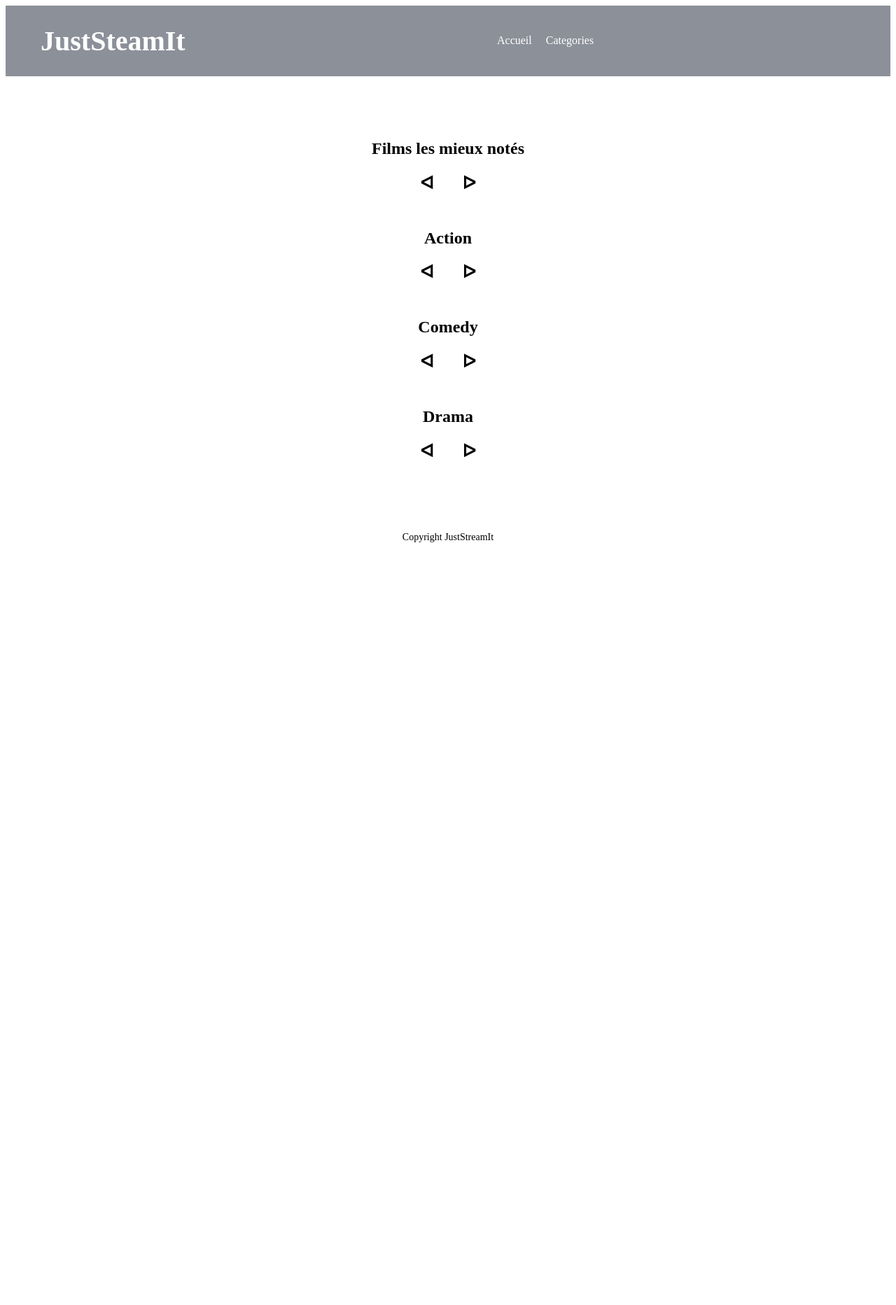
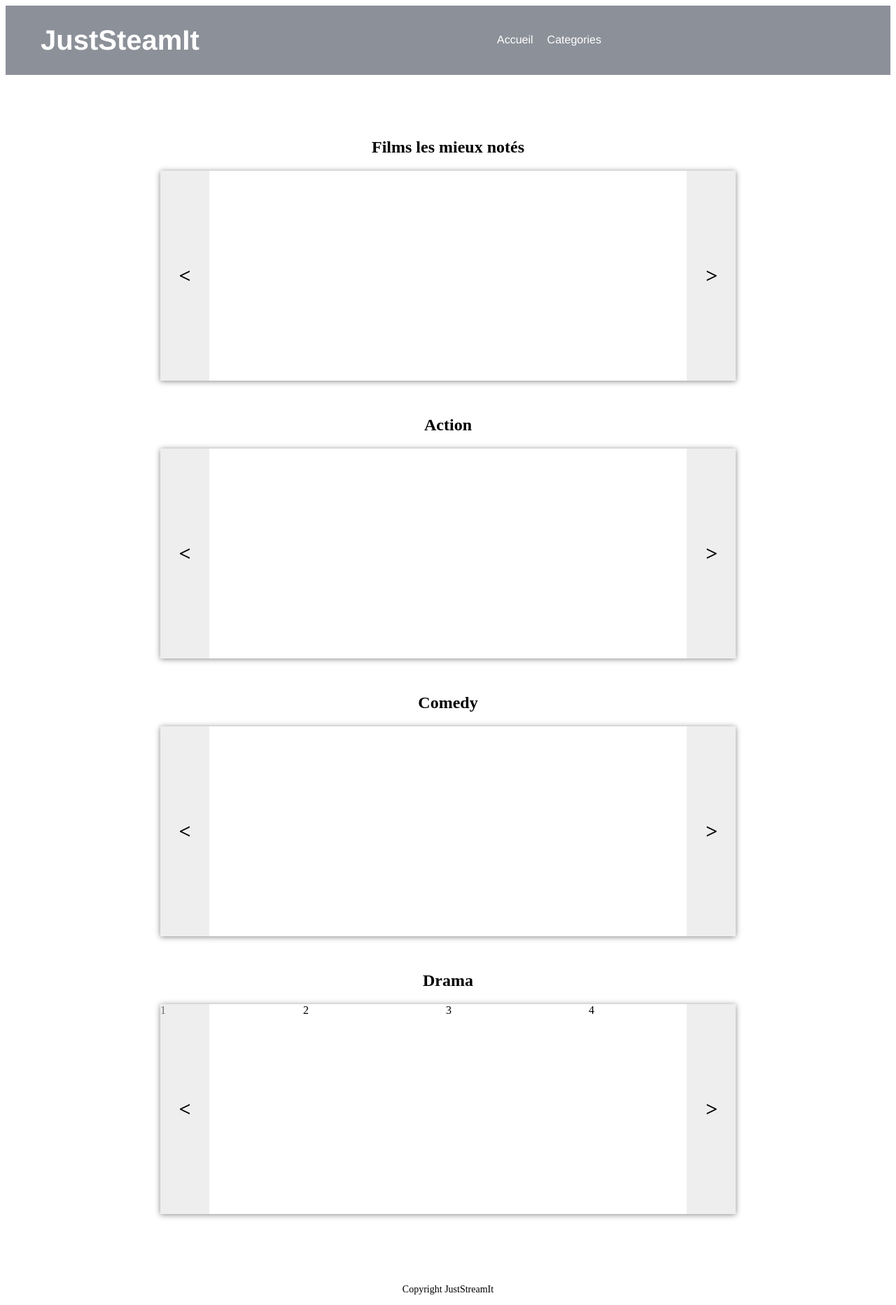
Before and after one commit to ChristelleDS/Env_projet6, a Flask app: page /accueil/ in a window 1280 px wide. Shown: the whole page at 70% size. Before the commit the page ends 775 px from the top, so only its background shows below. Run offline with Flask 2, Linux system fonts and the light colour scheme.

Commit message:
maj modale

```diff
--- a/static/css/style.css
+++ b/static/css/style.css
@@ -3,7 +3,7 @@ style.css
 ---------
 Fichier de style
 */
-:root {
+body {
   --polices: Helvetica,Arial,sans-serif;
 }
 
@@ -23,7 +23,7 @@ h1
 {
     font-size: 40px;
     color: white;
-    font-family: --polices;
+    font-family: var(--polices);
 }
 nav
 {
@@ -35,7 +35,7 @@ nav a
 {
     text-decoration: none;
     color: white;
-    font-family: --polices;
+    font-family: var(--polices);
     padding-left: 20px;
 }
 nav a:hover
@@ -107,68 +107,11 @@ h2
     padding-left: 20px;
 }
 
-.category{
-    display:  flex;
-    flex-wrap: nowrap;
-    justify-content: center;
-    align-items: center;
-}
-
-.carousel
-{
-    display: flex;
-    flex-wrap: nowrap;
-    justify-content: center;
-    align-items: center;
-}
-
-
-.movie
-{
-    display:  flex;
-    border: 2px solid black;
-    background-color: black;
-    background-size: cover;
-    padding: 0px 0px 0px 0px;
-    margin-right: 10px;
-    cursor:  pointer;
-    transition: 1s;
-    overflow: hidden;
-    /*height: cover;*/
-}
-
-.movie:hover
-{
-    transform: scale(1.2);
-}
-
-.nav_btn
-{
-    color: black;
-    font-weight: bold;
-    height: 100%;
-    width: 60px;
-    background-color: white;
-    border-style : none;
-    font-size: 25px;
-    text-align: center;
-}
-
-
-.leftbutton
-{
-    left: 20px;
-}
-.rightbutton
-{
-    right: 20px;
-}
-
 
 footer
 {
     text-align: center;
-    font-family: --polices;
+    font-family: var(--polices);
     margin-top: 100px;
 }
 
@@ -177,51 +120,47 @@ footer
 .modal_btn{
     cursor:  pointer;
     font-size: 18px;
-    margin 100px auto;
+    margin: auto;
     display:  block;
     min-width: 150px;
 }
 
 .modal_container{
-   /*visibility: hidden;
-    position:  fixed;*/
-    display: none;
+    display: none; /* Hidden by default */
+    position: fixed; /* Stay in place */
+    z-index: 1; /* Sit on top */
+    padding-top: 100px; /* Location of the box */
     top: 0;
-    width: 100%;
-    height: 100%;
+    left: 0;
+    width: 100%; /* Full width */
+    height: 100%; /* Full height */
+    overflow: auto; /* Enable scroll if needed */
+    background-color: rgb(0,0,0); /* Fallback color */
+    background-color: rgba(0,0,0,0.4); /* Black w/ opacity */
+
 }
 
 
-.overlay{
-    /* position:  absolute; */
-    display: none;
-    width:  100%;
-    height: 100%;
-    background: #333333d3;
-}
-
-.modal
-{
+.modal {
     width: 95%;
-    max-width: 700px;
+    max-width: 800px;
     min-width: 300px;
-    padding: 30px;
+    padding: 40px;
     background: #fff;
     position: absolute; /* Stay in place */
     top: 40%;
-    margin-top: 200px;
+    margin-top: 20px;
     left: 50%;
     min-height: 200px;
-    height:  auto;
+    max-height:  400px;
     transform: translate(-50%, -50%);
-    overflow-y: auto;
+    overflow-y: scroll;
     border-radius: 5px;
-    transition: .1s;
-    z-index: 2;
+    z-index: 1;
 }
 
 /* The Close Button */
-.close_modal
+#close_modal
 {
   padding: 8px 10px;
   border:  none;
@@ -238,7 +177,7 @@ footer
 .movieDetails{
     margin-bottom: 10px;
     margin-top: 20px;
-    font-family: --polices;
+    font-family: var(--polices);
 }
 
 
@@ -250,3 +189,64 @@ footer
     flex-direction: column;
  }
 }
+
+
+/* CAROUSEL CSS */
+.carousel {
+  margin: 20px;
+}
+.carousel__view {
+  width: calc((200px * 4) + 22px);
+  height: 300px;
+  background: white;
+  box-shadow: 0 1px 8px #888888;
+  margin: auto;
+  overflow: hidden;
+  position: relative;
+}
+.carousel__control {
+  position: absolute;
+  z-index: 1;
+  height: 300px;
+  width: 70px;
+  background-color: rgba(221, 221, 221, 0.5);
+  transition: background-color 0.3s;
+  display: table;
+}
+.carousel__control .icon {
+  display: table-cell;
+  vertical-align: middle;
+  text-align: center;
+  font-weight: bold;
+  font-size: 30px;
+}
+.carousel__control:hover {
+  background-color: rgba(221, 221, 221, 0.8);
+}
+.carousel__control:first-of-type {
+  left: 0;
+}
+.carousel__control:last-of-type {
+  right: 0;
+}
+
+.product-list {
+  position: absolute;
+  margin: 0;
+  padding: 0;
+  transition: transform 0.3s;
+  transform: translateX(0px);
+  list-style: none;
+  height: 300px;
+}
+.product-list__item {
+  width: 200px;
+  height: 300px;
+  display: inline-block;
+}
+
+.product {
+  display: table;
+  height: 100%;
+  width: 100%;
+}
--- a/static/js/accueil.js
+++ b/static/js/accueil.js
@@ -1,57 +1,4 @@
-function get_listmovies(genre, bloc_id){          /* BLOC_ID = carousel-content?
-    /* récupérer par API la liste des films */
-    url1 = 'http://localhost:8000/api/v1/titles/?genre='+genre+'&sort_by=-imdb_score';
-    url2 = 'http://localhost:8000/api/v1/titles/?genre='+genre+'&page=2&sort_by=-imdb_score';
-    Promise.all([
-            fetch(url1).then(value => value.json()),
-            fetch(url2).then(value => value.json())
-            ])
-            .then((value) => {
-                var json1 = value[0].results;
-                var json2 = value[1].results;
-                var liste = json1.concat(json2);
-                append_item(liste, bloc_id);
-            })
-            .catch((err) => {
-                console.log(err);
-            });
-}
-
-
-function createButton(bloc_id, id, src){
-    /* créer un bouton déclenchant l'ouverture de la modale présentant les infos sur le film */
-        var div = document.getElementById(bloc_id);
-        var but = document.createElement("button");
-        but.setAttribute("onclick", "document.getElementById('modal1').style.display='block', get_moviedetails(id)");
-        but.setAttribute("class", "slide modal_btn movie");   /* ajouter class slide pour le caroussel ??! */
-        but.setAttribute("id", id);
-        var img = document.createElement("img");
-        img.setAttribute("src",src);
-        but.appendChild(img);
-        div.appendChild(but);
-}
-
-
-function append_item(data, bloc_id) {
-    /* Créer un bouton pour chaque film */
-    if (bloc_id=="bestrated_list"){
-        // exclure le meilleur film
-          for (var i = 1; i < 8 ; i++)
-            createButton(bloc_id, data[i].id, data[i].image_url);
-        } else {
-            for (var i = 0; i < 7 ; i++)
-                createButton(bloc_id, data[i].id, data[i].image_url);
-        }
-}
-
-
-get_listmovies("", "bestrated_list");
-get_listmovies("action", "action_list");
-get_listmovies("action", "carousel-content");
-get_listmovies("comedy", "comedy_list");
-get_listmovies("drama", "drama_list");
-
-
+/* BEST MOVIE */
 
 function get_description(movie_id){
     /* récupérer la description du meilleur film par API */
@@ -81,7 +28,7 @@ function get_bestmovie(){
             var mainContainer = document.getElementById("bestmovie_img");
             var div = document.createElement("div");
             div.setAttribute("class", "bestmovie");
-            div.innerHTML = '<img src=' + data.results[0].image_url + ' alt="'+data.results[0].title + '">';
+            div.innerHTML = '<img src=' + data.results[0].image_url + '>';
             mainContainer.appendChild(div);
             var mainContainer = document.getElementById("bestmovie_title");
             var h2 = document.createElement("h2");
@@ -104,8 +51,69 @@ function get_bestmovie(){
 get_bestmovie();
 
 
+/* MOVIES LIST */
 
-/* Gestion de la fenetre modale */
+function get_listmovies(genre, bloc_id){
+    /* récupérer par API la liste des films */
+    url1 = 'http://localhost:8000/api/v1/titles/?genre='+genre+'&sort_by=-imdb_score';
+    url2 = 'http://localhost:8000/api/v1/titles/?genre='+genre+'&page=2&sort_by=-imdb_score';
+    Promise.all([
+            fetch(url1).then(value => value.json()),
+            fetch(url2).then(value => value.json())
+            ])
+            .then((value) => {
+                var json1 = value[0].results;
+                var json2 = value[1].results;
+                var liste = json1.concat(json2);
+                append_item(liste, bloc_id);
+            })
+            .catch((err) => {
+                console.log(err);
+            });
+}
+
+
+function createButton(bloc_id, id, src){
+    /* créer un bouton déclenchant l'ouverture de la modale présentant les infos sur le film */
+        var div = document.getElementById(bloc_id);
+        var but = document.createElement("button");
+        but.setAttribute("onclick", "document.getElementById('modal1').style.display='block', get_moviedetails(id)");
+        but.setAttribute("class", "product modal_btn");
+        but.setAttribute("data-slide",bloc_id.substr(-1));
+        but.setAttribute("id", id);
+        var img = document.createElement("img");
+        img.setAttribute("src",src);
+        but.appendChild(img);
+        div.appendChild(but);
+}
+
+
+function append_item(data, bloc_id) {
+    /* Créer un bouton pour chaque film */
+    var div = document.getElementById(bloc_id);
+    var blocs = div.getElementsByTagName("li");
+    if (bloc_id=="bestrated_list"){
+      // exclure le meilleur film
+      for (var i = 1; i < 8 ; i++)
+        createButton(blocs[i-1].id, data[i].id, data[i].image_url);
+    } else {
+      for (var i = 0; i < 7 ; i++)
+        createButton(blocs[i].id, data[i].id, data[i].image_url);
+    }
+}
+
+
+get_listmovies("", "bestrated_list");
+get_listmovies("action", "action_list");
+get_listmovies("comedy", "comedy_list");
+get_listmovies("drama", "drama_list");
+
+
+
+
+
+
+/* MODAL */
 
 function get_moviedetails(movie_id){
     /* récupérer les informations sur un film, pour affichage dans la modale*/
@@ -122,7 +130,7 @@ function get_moviedetails(movie_id){
                 var div = document.createElement("div");
                 div.setAttribute("class", "movieDetails");
                 div.innerHTML = '<h2 id="movietitle">' + data.title + '</h2>'
-                    + '<img src=' + data.image_url + ' alt="image">'
+                    + '<img src=' + data.image_url + '>'
                     + '<p><b>Genre: </b>' + data.genres
                     + '<br /><b>Date de sortie: </b>' + data.date_published
                     + '<br /><b>Rated: </b>' + data.rated
@@ -139,3 +147,82 @@ function get_moviedetails(movie_id){
                 console.log(err);
             });
 }
+
+
+// Get the modal
+var modal = document.getElementById("modal1");
+
+// Get the button that opens the modal
+var btn = document.getElementsByClassName("modal_btn");
+
+// Get the <span> element that closes the modal
+var span = document.getElementById("close_modal");
+
+// When the user clicks the button, open the modal
+btn.onclick = function() {
+  modal.style.display = "block";
+}
+
+// When the user clicks on <span> (x), close the modal
+span.onclick = function() {
+  modal.style.display = "none";
+}
+
+// When the user clicks anywhere outside of the modal, close it
+window.onclick = function(event) {
+  if (event.target == modal) {
+    modal.style.display = "none";
+  }
+}
+
+
+
+
+
+/* CAROUSEL CODE */
+
+(function() {
+  var carousels = document.querySelectorAll('.js-product-carousel');
+
+  [].forEach.call(carousels, function(carousel) {
+    carouselize(carousel);
+  });
+
+})();
+
+function carouselize(carousel) {
+  var productList = carousel.querySelector('.js-product-list');
+  var productListWidth = 0;
+  var productListSteps = 0;
+  var products = carousel.querySelectorAll('.product');
+  var productAmount = 0;
+  var productAmountVisible = 4;
+  var carouselPrev = carousel.querySelector('.js-carousel-prev');
+  var carouselNext = carousel.querySelector('.js-carousel-next');
+
+  //Count all the products
+  [].forEach.call(products, function(product) {
+    productAmount++;
+    productListWidth += 250;
+    productList.style.width = productListWidth+"px";
+  });
+
+  carouselNext.onclick = function() {
+    if(productListSteps <productAmount-productAmountVisible) {
+      productListSteps++;
+      moveProductList();
+    }
+  }
+
+  carouselPrev.onclick = function() {
+    if(productListSteps > 0) {
+      productListSteps--;
+      moveProductList();
+    }
+  }
+
+  // Move the carousels product-list
+  function moveProductList() {
+    productList.style.transform = "translateX(-"+205*productListSteps+"px)";
+  }
+}
--- a/templates/accueil.html
+++ b/templates/accueil.html
@@ -1,5 +1,5 @@
 <!DOCTYPE html>
-<html>
+<html lang="fr">
     <head>
         <meta charset="utf-8" />
         <link rel="stylesheet" href="/static/css/style.css"/>
@@ -26,46 +26,106 @@
                 <div id="bestmovie_title"></div>
                 <div id="desc"></div>
             </div>
-
         </div>
 
-        <!-- best rated movies -->
         <h2>Films les mieux notés</h2>
-        <div id="bestrated" class="category">
-            <button class="leftbutton nav_btn" onclick="sliderScrollLeft()"> ᐊ </button>
-            <div id="bestrated_list" class="carousel"></div>
-            <button class="rightbutton nav_btn" onclick="sliderScrollRight()"> ᐅ </button>
+        <div class="carousel js-product-carousel">
+          <div class="carousel__view">
+            <span class="carousel__control js-carousel-prev"><i class="icon"> < </i></span>
+            <span class="carousel__control js-carousel-next"><i class="icon"> > </i></span>
+            <ul id="bestrated_list" class="product-list js-product-list">
+                <li id="best1" class="product-list__item"></li>
+                <li id="best2" class="product-list__item"></li>
+                <li id="best3" class="product-list__item"></li>
+                <li id="best4" class="product-list__item"></li>
+                <li id="best5" class="product-list__item"></li>
+                <li id="best6" class="product-list__item"></li>
+                <li id="best7" class="product-list__item"></li>
+            </ul>
+          </div>
         </div>
 
-        <!-- category 1 movies -->
+
         <h2>Action</h2>
-        <div id="action" class="category">
-            <button class="leftbutton nav_btn" onclick="sliderScrollLeft()"> ᐊ </button>
-            <div id="action_list" class="carousel"></div>
-            <button class="rightbutton nav_btn" onclick="sliderScrollRight()"> ᐅ </button>
+        <div class="carousel js-product-carousel">
+          <div class="carousel__view">
+            <span class="carousel__control js-carousel-prev"><i class="icon"> < </i></span>
+            <span class="carousel__control js-carousel-next"><i class="icon"> > </i></span>
+            <ul id="action_list" class="product-list js-product-list">
+                <li id="act1" class="product-list__item"></li>
+                <li id="act2" class="product-list__item"></li>
+                <li id="act3" class="product-list__item"></li>
+                <li id="act4" class="product-list__item"></li>
+                <li id="act5" class="product-list__item"></li>
+                <li id="act6" class="product-list__item"></li>
+                <li id="act7" class="product-list__item"></li>
+            </ul>
+          </div>
         </div>
 
-        <!-- category 2 movies-->
+
         <h2>Comedy</h2>
-        <div id="comedy" class="category">
-            <button class="leftbutton nav_btn" onclick="sliderScrollLeft()"> ᐊ </button>
-            <div id="comedy_list" class="carousel"></div>
-            <button class="rightbutton nav_btn" onclick="sliderScrollRight()"> ᐅ </button>
+        <div class="carousel js-product-carousel">
+          <div class="carousel__view">
+            <span class="carousel__control js-carousel-prev"><i class="icon"> < </i></span>
+            <span class="carousel__control js-carousel-next"><i class="icon"> > </i></span>
+            <ul id="comedy_list" class="product-list js-product-list">
+                <li id="com1" class="product-list__item"></li>
+                <li id="com2" class="product-list__item"></li>
+                <li id="com3" class="product-list__item"></li>
+                <li id="com4" class="product-list__item"></li>
+                <li id="com5" class="product-list__item"></li>
+                <li id="com6" class="product-list__item"></li>
+                <li id="com7" class="product-list__item"></li>
+            </ul>
+          </div>
         </div>
 
-        <!-- category 3 movies-->
+
         <h2>Drama</h2>
-        <div id="drama" class="category">
-            <button class="leftbutton nav_btn" onclick="sliderScrollLeft()"> ᐊ </button>
-            <div id="drama_list"  class="carousel"></div>
-            <button class="rightbutton nav_btn" onclick="sliderScrollRight()"> ᐅ </button>
+        <div class="carousel js-product-carousel">
+          <div class="carousel__view">
+            <span class="carousel__control js-carousel-prev"><i class="icon"> < </i></span>
+            <span class="carousel__control js-carousel-next"><i class="icon"> > </i></span>
+            <ul id="drama_list" class="product-list js-product-list">
+              <li class="product-list__item">
+                <div data-slide="1" class="product">
+                  <span>1</span>
+                </div>
+              </li>
+              <li class="product-list__item">
+                <div data-slide="2" class="product">
+                  <span>2</span>
+                </div>
+              </li>
+              <li class="product-list__item">
+                <div data-slide="3" class="product">
+                  <span>3</span>
+                </div>
+              </li>
+              <li class="product-list__item">
+                <div data-slide="4" class="product">
+                  <span>4</span>
+                </div>
+              </li>
+              <li class="product-list__item">
+                <div data-slide="5" class="product">
+                  <span>5</span>
+                </div>
+              </li>
+              <li class="product-list__item">
+                <div data-slide="6" class="product">
+                  <span>6</span>
+                </div>
+              </li>
+            </ul>
+          </div>
         </div>
 
+
         <div id="modal1" class="modal_container">
-            <div id="overlay" onclick="document.getElementById('overlay').style.display='none'"></div>
-            <div class="modal" role="dialog" aria-labelledby="movietitle" aria-describedby="movie_det">
-                <span onclick="document.getElementById('modal1').style.display='none'"
-                id="close_modal">&times;</span>
+            <div class="modal" role="dialog">
+                <button type="button" id="close_modal" aria-label="Close">&times;</button>
                 <div id="movie_details">
                 </div>
             </div>
@@ -76,5 +136,6 @@
         <footer>
             <p>Copyright JustStreamIt</p>
         </footer>
+
     </body>
 </html>
```
